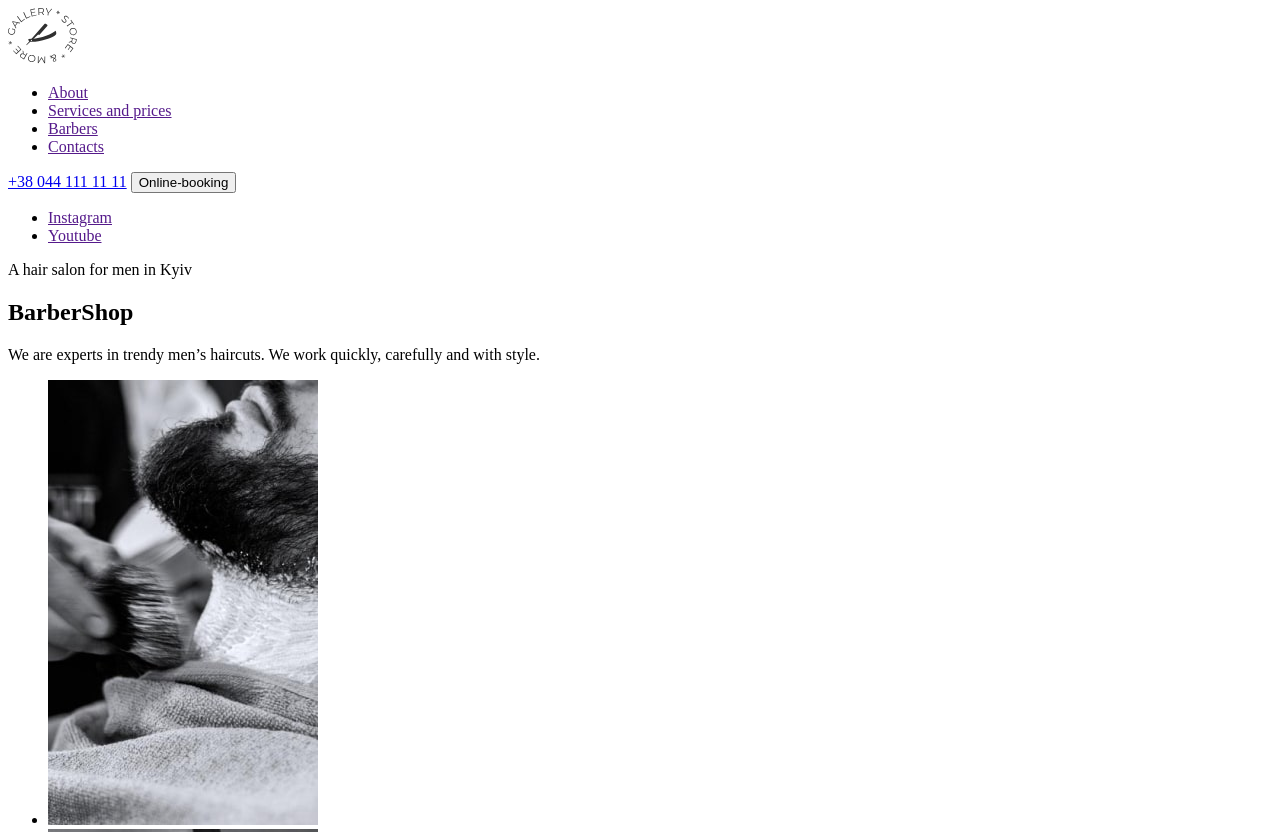
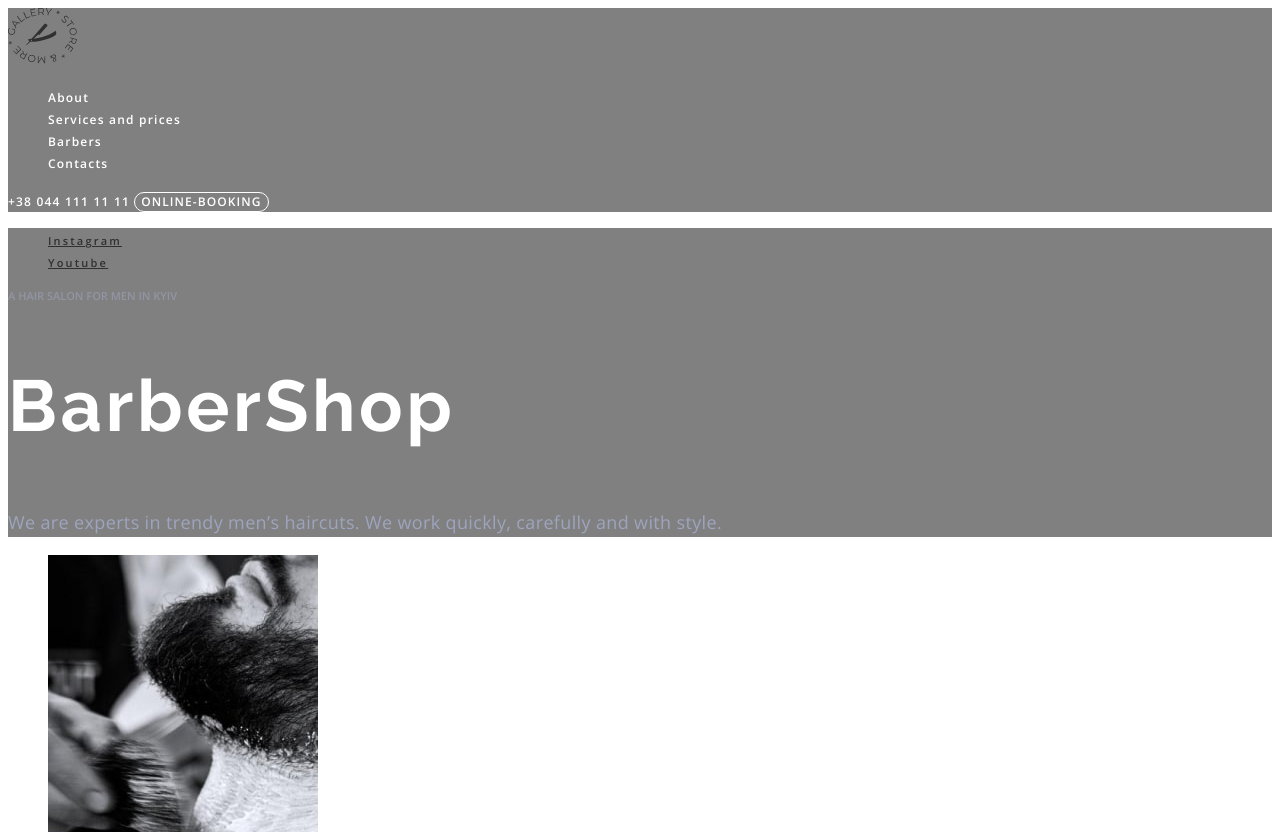
Before and after one commit to tet-n/barbershop-1, a plain HTML site: page index.html in a window 1280 px wide. Shown: the top 832 px of the page. Drawn offline with nearby package versions, Linux system fonts and the light colour scheme.

Commit message:
added changes

```diff
--- /dev/null
+++ b/css/styles.css
@@ -0,0 +1,147 @@
+body {
+  font-family: 'Open Sans', Verdana, Geneva, Tahoma, sans-serif;
+}
+
+.list {
+  list-style: none;
+}
+
+.link {
+  text-decoration: none;
+}
+
+/* Header */
+.header {
+  background-color: gray;
+}
+.nav-link {
+  color: white;
+  font-weight: 600;
+  font-size: 12px;
+  line-height: 1.33;
+  letter-spacing: 0.1em;
+}
+
+.nav-link:hover,
+.nav-link:focus {
+  color: #ff6c00;
+}
+
+.header-btn {
+  font-family: inherit;
+  font-weight: 600;
+  font-size: 12px;
+  line-height: calc(16 / 12);
+  letter-spacing: 0.09em;
+  text-transform: uppercase;
+  color: #ffffff;
+  cursor: pointer;
+  background-color: transparent;
+  border: 1px solid #ffffff;
+  border-radius: 25px;
+}
+
+.header-btn:hover {
+  border: 1px solid #ff6c00;
+}
+
+.header-tel {
+  font-weight: 600;
+  font-size: 12px;
+  line-height: calc(16 / 12);
+  letter-spacing: 0.1em;
+  text-transform: uppercase;
+  color: #ffffff;
+}
+
+/* Hero */
+.hero {
+  background-color: gray;
+}
+
+.hero-link {
+  font-weight: 600;
+  font-size: 11px;
+  line-height: calc(15 / 11);
+  letter-spacing: 0.2em;
+  color: #303030;
+}
+
+.hero-link:hover,
+.hero-link:focus {
+  color: #ff6c00;
+}
+
+.hero-text {
+  font-weight: 600;
+  font-size: 11px;
+  line-height: calc(15 / 11);
+  text-transform: uppercase;
+  color: rgba(157, 164, 189, 0.6);
+}
+.hero-title {
+  font-family: 'Raleway';
+  font-weight: 700;
+  font-size: 72px;
+  line-height: calc(85 / 72);
+  letter-spacing: 0.05em;
+  color: #ffffff;
+}
+
+.hero-description {
+  font-size: 18px;
+  line-height: 1.66;
+  letter-spacing: 0.02em;
+  color: #9da4bd;
+}
+
+/* About */
+.about {
+}
+
+.about-title {
+  font-weight: 600;
+  font-size: 11px;
+  line-height: calc(15 / 11);
+  text-transform: uppercase;
+  color: #303030;
+}
+
+.about-subtitle {
+  font-family: 'Raleway', sans-serif;
+  font-style: normal;
+  font-weight: 700;
+  font-size: 42px;
+  line-height: calc(49 / 42);
+  letter-spacing: 0.05em;
+  color: #303030;
+}
+.about-text {
+  font-size: 18px;
+  line-height: 1.67;
+  letter-spacing: 0.02em;
+  color: #555555;
+}
+.about-btn {
+  font-family: 'Open Sans', sans-serif;
+  font-weight: 600;
+  font-size: 12px;
+  line-height: calc(16 / 12);
+  letter-spacing: 0.09em;
+  text-transform: uppercase;
+  color: #303030;
+  border: 1px solid #ffffff;
+  border-radius: 25px;
+}
+
+.about-btn:hover,
+.about-btn:focus {
+  border: 1px solid #ff6c00;
+}
+
+.about-description {
+  font-size: 14px;
+  line-height: 1.86;
+  letter-spacing: 0.02em;
+  color: #555555;
+}
--- a/index.html
+++ b/index.html
@@ -5,51 +5,74 @@
     <meta http-equiv="X-UA-Compatible" content="IE=edge" />
     <meta name="viewport" content="width=device-width, initial-scale=1.0" />
     <title>Barber Shop</title>
+    <link rel="preconnect" href="https://fonts.googleapis.com" />
+    <link rel="preconnect" href="https://fonts.gstatic.com" crossorigin />
+    <link
+      href="https://fonts.googleapis.com/css2?family=Open+Sans:wght@400;600;700&family=Raleway:wght@700&display=swap"
+      rel="stylesheet"
+    />
+    <link rel="stylesheet" href="./css/styles.css" />
   </head>
   <body>
-    <header>
+    <!-- Header -->
+    <header class="header">
+      <!-- Logo header -->
       <a href="">
         <img src="./images/logo_barber.svg" alt="Logo" />
       </a>
+      <!-- Navigation -->
       <nav>
-        <ul>
-          <li><a href="">About</a></li>
-          <li><a href="">Services and prices</a></li>
-          <li><a href="">Barbers</a></li>
-          <li><a href="">Contacts</a></li>
+        <ul class="nav-list list">
+          <li class="nav-item"><a href="" class="nav-link link">About</a></li>
+          <li class="nav-item"><a href="" class="nav-link link">Services and prices</a></li>
+          <li class="nav-item"><a href="" class="nav-link link">Barbers</a></li>
+          <li class="nav-item"><a href="" class="nav-link link">Contacts</a></li>
         </ul>
-        <a href="tel:+380441111111">+38 044 111 11 11</a>
-        <button type="button">Online-booking</button>
+        <a href="tel:+380441111111" class="header-tel link">+38 044 111 11 11</a>
+        <button type="button" class="header-btn">Online-booking</button>
       </nav>
     </header>
 
     <main>
       <!-- Hero -->
-      <section>
-        <ul>
-          <li><a href="" target="_blank" rel="noopener norefferer nofollow">Instagram</a></li>
-          <li><a href="" target="_blank" rel="noopener norefferer nofollow">Youtube</a></li>
+      <section class="hero">
+        <ul class="hero-list list">
+          <li class="hero-list-item">
+            <a href="" target="_blank" rel="noopener norefferer nofollow" class="hero-link"
+              >Instagram</a
+            >
+          </li>
+          <li class="hero-list-item">
+            <a href="" target="_blank" rel="noopener norefferer nofollow" class="hero-link"
+              >Youtube</a
+            >
+          </li>
         </ul>
-        <p>A hair salon for men in Kyiv</p>
-        <h1>BarberShop</h1>
-        <p>We are experts in trendy men’s haircuts. We work quickly, carefully and with style.</p>
+        <p class="hero-text">A hair salon for men in Kyiv</p>
+        <h1 class="hero-title">BarberShop</h1>
+        <p class="hero-description">
+          We are experts in trendy men’s haircuts. We work quickly, carefully and with style.
+        </p>
       </section>
 
-      <section>
-        <ul>
-          <li><img src="./images/haircut_1.jpg" alt="Haircut" /></li>
-          <li><img src="./images/haircut_2.jpg" alt="Haircut" /></li>
+      <!-- About -->
+      <section class="about">
+        <ul class="list">
+          <li><img src="./images/haircut_1.jpg" alt="Haircut" width="270" /></li>
+          <li><img src="./images/haircut_2.jpg" alt="Haircut" width="270" /></li>
         </ul>
-        <p>About</p>
-        <h2>Best Barbershop in your city</h2>
-        <p>If you want to add more confidence to your image, you should definitely visit us.</p>
-        <p>
+        <h2 class="about-title">About</h2>
+        <h3 class="about-subtitle">Best Barbershop in your city</h3>
+        <p class="about-text">
+          If you want to add more confidence to your image, you should definitely visit us.
+        </p>
+        <p class="about-description">
           We are a team that never stops at what has been achieved and are thirsty for changes. And
           when you fall into the hands of our master, you will never be the same again. We are a
           team that is always "on the same wave" with clients. Therefore, we are always ready to
           improve everyone who comes to us!
         </p>
-        <button type="button">ONLINE-BOOKING</button>
+        <button type="button" class="about-btn">ONLINE-BOOKING</button>
       </section>
       <!-- services -->
       <section>
```
